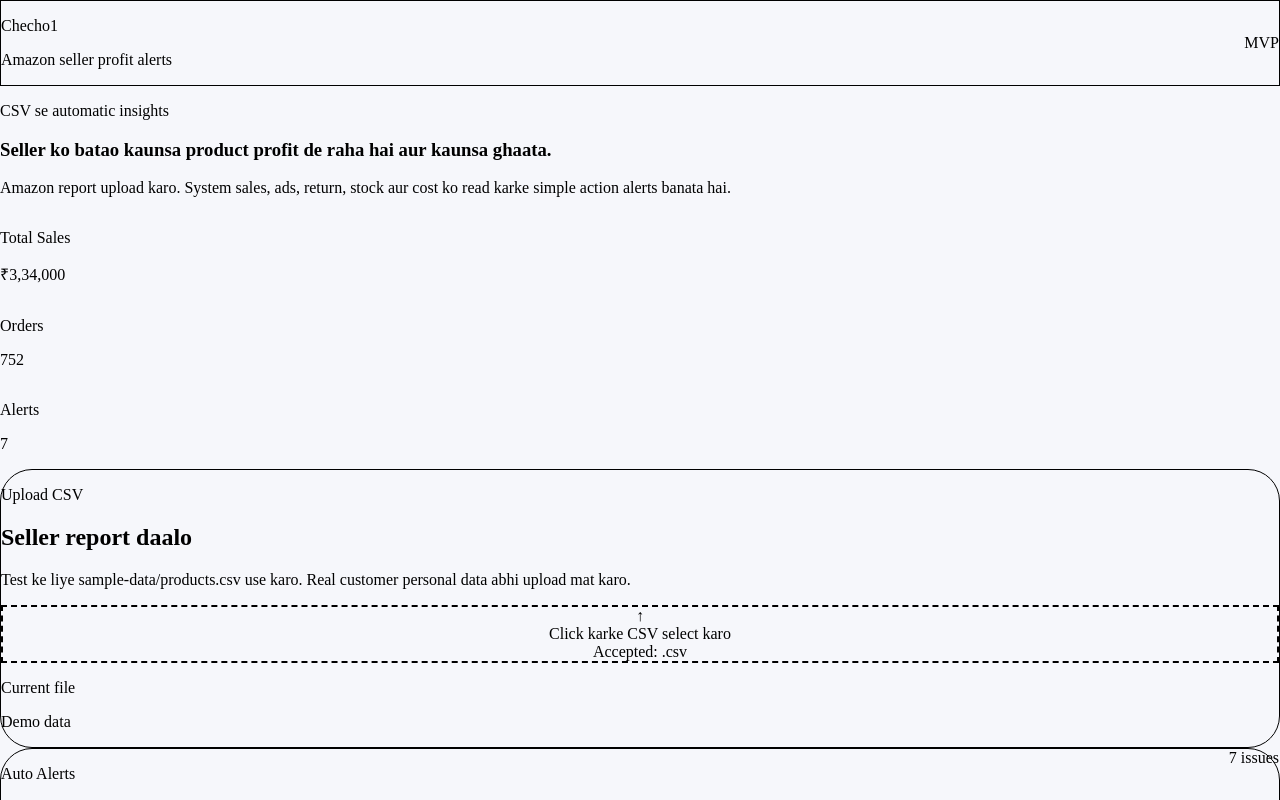
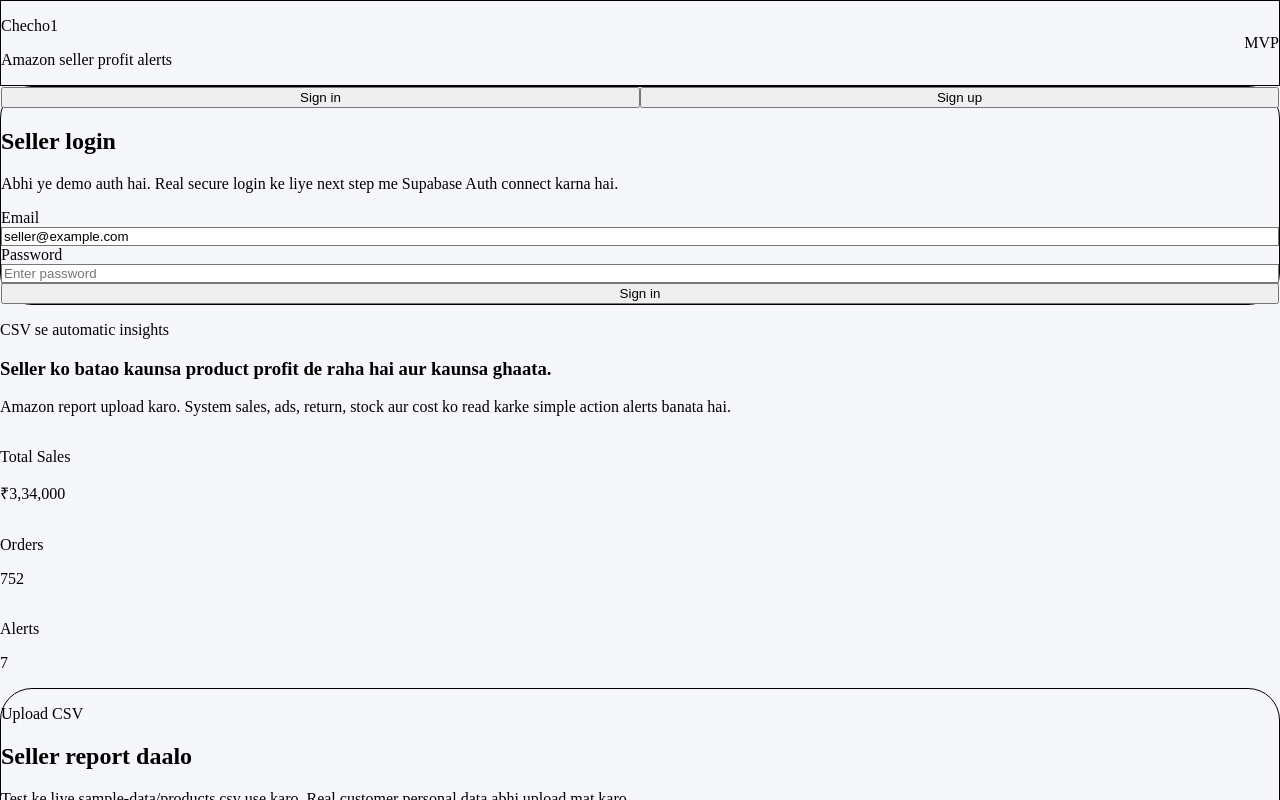
Before and after one commit to hiremesaurabhsharma-sketch/checho1, a Next.js app: page / in a window 1280 px wide. Shown: the top 800 px of the page. Built offline with nearby package versions, Linux system fonts and the light colour scheme.

Commit message:
Attach signin signup UI to dashboard

```diff
--- a/components/CsvDashboard.tsx
+++ b/components/CsvDashboard.tsx
@@ -3,11 +3,13 @@
 import { useMemo, useState } from 'react';
 import { generateAlerts, sampleProducts, type SellerProduct } from '../lib/alerts';
 import { parseCsvText, rowsToProducts } from '../lib/csv';
+import AuthPanel from './AuthPanel';
 import EmailPreview from './EmailPreview';
 
 export default function CsvDashboard() {
   const [products, setProducts] = useState<SellerProduct[]>(sampleProducts);
   const [fileName, setFileName] = useState('Demo data');
+  const [currentSeller, setCurrentSeller] = useState('Guest seller');
   const [error, setError] = useState('');
 
   const alerts = useMemo(() => generateAlerts(products), [products]);
@@ -47,8 +49,15 @@ export default function CsvDashboard() {
             <p className="text-lg font-black tracking-tight">Checho1</p>
             <p className="text-xs text-slate-500">Amazon seller profit alerts</p>
           </div>
-          <span className="rounded-full bg-emerald-50 px-4 py-2 text-xs font-bold text-emerald-700">MVP</span>
+          <div className="flex items-center gap-3">
+            <span className="hidden text-sm font-bold text-slate-600 md:inline">{currentSeller}</span>
+            <span className="rounded-full bg-emerald-50 px-4 py-2 text-xs font-bold text-emerald-700">MVP</span>
+          </div>
         </nav>
+
+        <div className="mb-6">
+          <AuthPanel onAuth={setCurrentSeller} />
+        </div>
 
         <div className="grid gap-6 lg:grid-cols-[1.1fr_0.9fr]">
           <section className="rounded-[2rem] bg-slate-950 p-7 text-white shadow-xl md:p-10">
```
